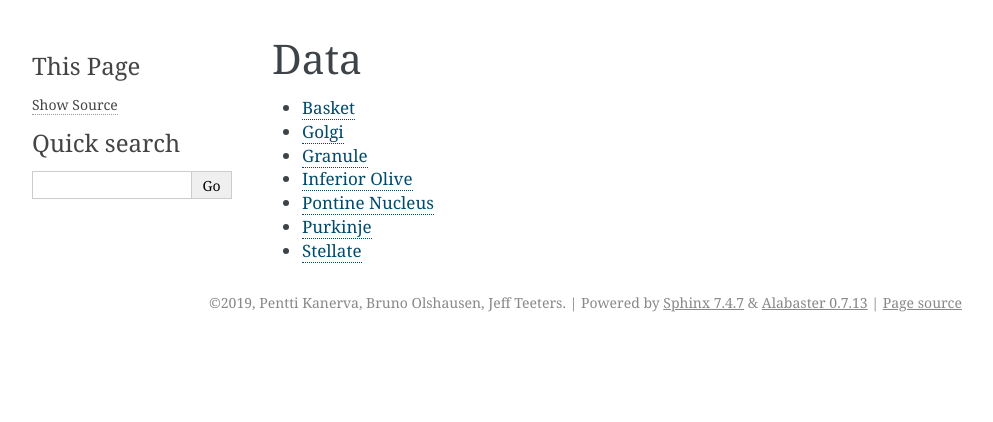
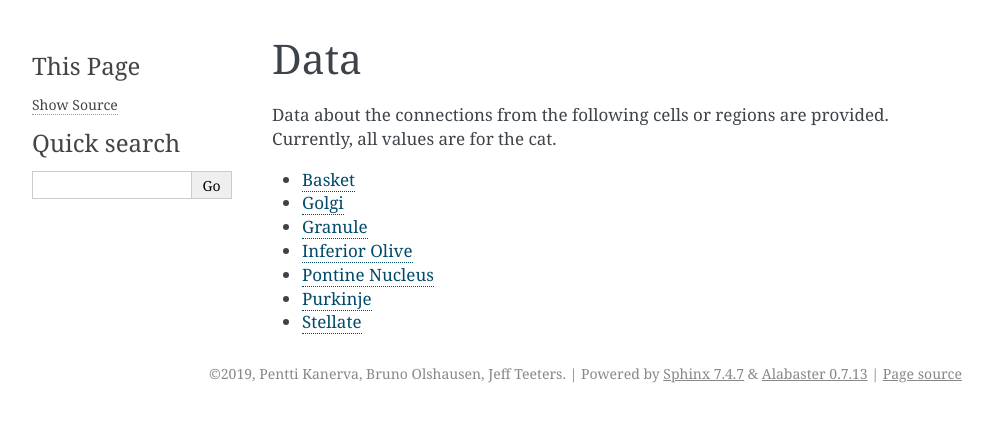
Before and after one commit to rctn/pseudocerebellum, a Sphinx documentation site: the page built from docs/data.rst, in a window 1280 px wide. Shown: the top 422 px of the page, without its empty margins (148-1141 px from the left). Built offline with Sphinx 7.4.7, drawn with Linux system fonts in a browser that asks for light colours.

Commit message:
add description of data

```diff
--- a/docs/data.rst
+++ b/docs/data.rst
@@ -1,6 +1,9 @@
 *****
 Data
 *****
+
+Data about the connections from the following cells or regions are provided.  Currently, all
+values are for the cat.
 
 .. toctree::
    :maxdepth: 2
```
